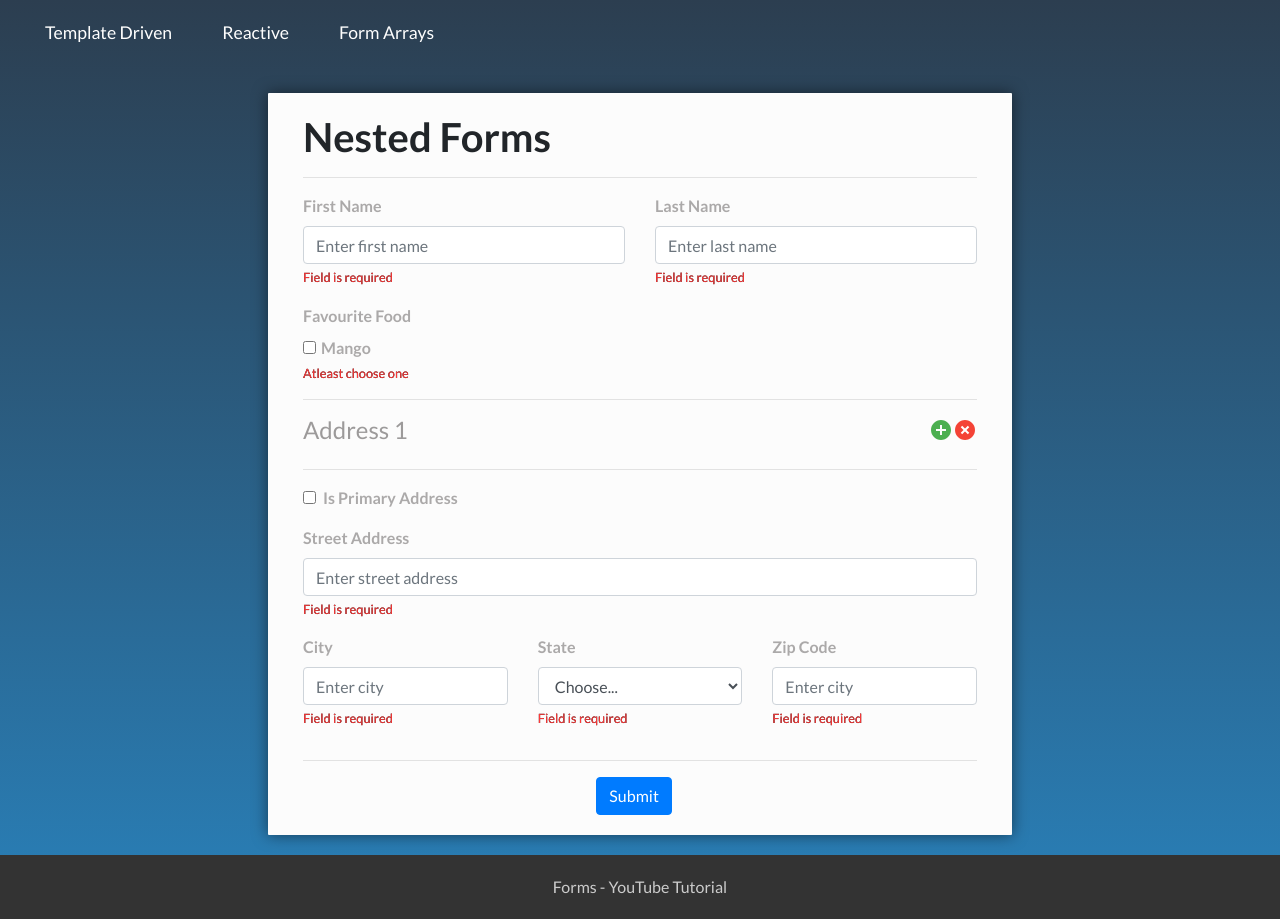
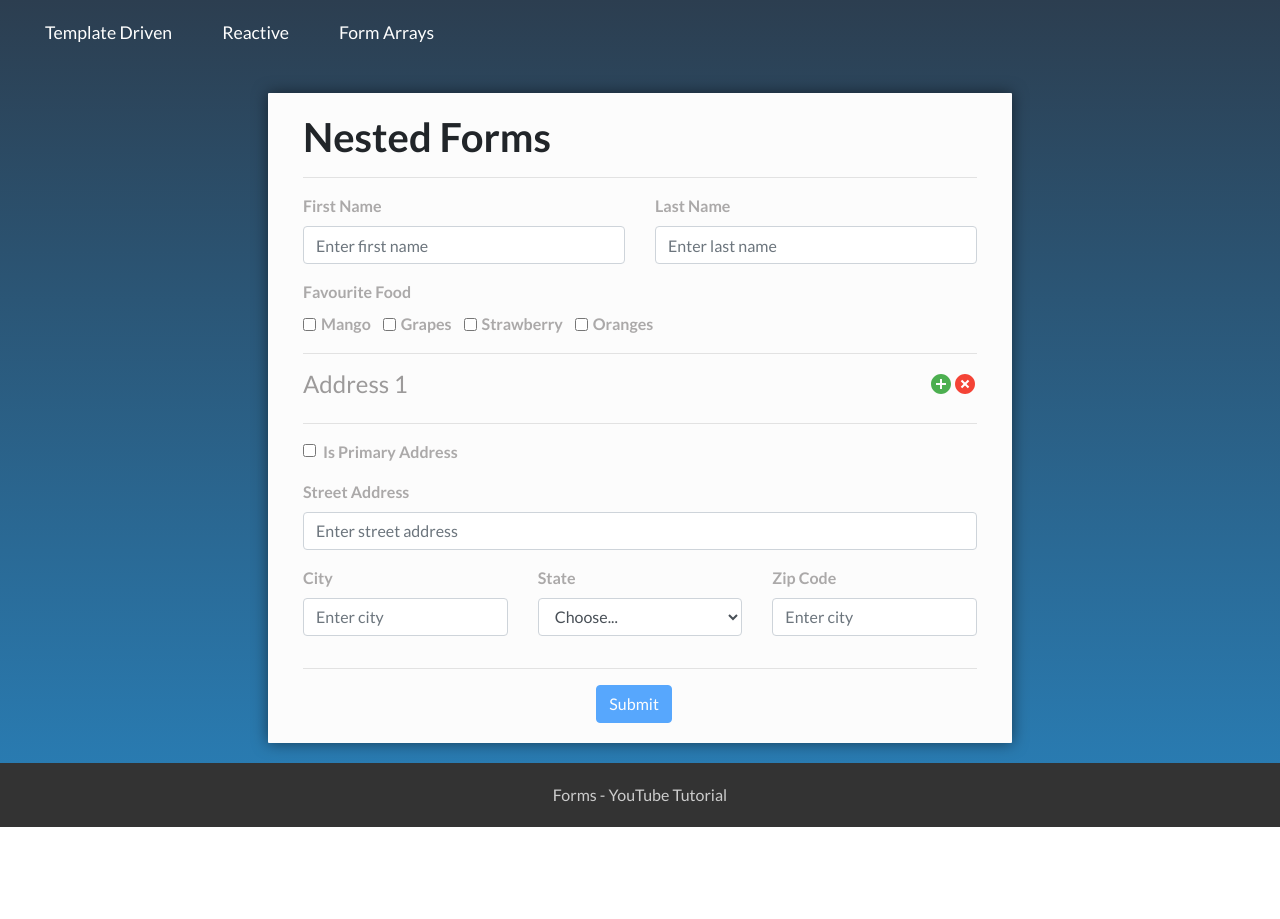
Before and after one commit to Jatin-Madaan/Angular-Forms, an Angular app: page /nested in a window 1280 px wide. After the commit the page ends 827 px from the top, so only its background shows below. Built offline with nearby package versions, Linux system fonts and the light colour scheme; what ngx-highlightjs would draw is missing.

Commit message:
Nested Reactive Form Completed

```diff
--- a/src/app/forms/nested-form/nested-form.component.html
+++ b/src/app/forms/nested-form/nested-form.component.html
@@ -10,7 +10,7 @@
 
   <!-- main form -->
   <div class="row">
-    <form action="" style="width:100%;">
+    <form action="" style="width:100%;" [formGroup]="nestedForm">
       <div class="col">
 
         <!-- personal info -->
@@ -18,27 +18,35 @@
           <div class="col-6">
             <div class="form-group">
               <label for="fnText">First Name</label>
-              <input type="text" class="form-control" id="fnText" placeholder="Enter first name">
-              <small id="fnHelp" class="form-text custom-invalid-feedback">Field is required</small>
+              <input type="text" formControlName="firstName" [ngClass]="{'form-control': true,
+              'is-invalid': firstName.invalid && firstName.touched,
+              'is-valid': firstName.valid}" id="fnText" placeholder="Enter first name">
+              <small id="fnHelp" *ngIf="firstName.errors?.required && firstName.touched" class="form-text custom-invalid-feedback">Field is required</small>
+              <small id="fnHelp" *ngIf="firstName.errors?.minlength && firstName.touched" class="form-text custom-invalid-feedback">Value must contain atleast 2 characters</small>
             </div>
           </div>
           <div class="col-6">
             <div class="form-group">
               <label for="lnText">Last Name</label>
-              <input type="text" class="form-control" id="lnText" placeholder="Enter last name">
-              <small id="fnHelp" class="form-text custom-invalid-feedback">Field is required</small>
+              <input type="text" formControlName="lastName" [ngClass]="{'form-control': true,
+              'is-invalid': lastName.invalid && lastName.touched,
+              'is-valid': lastName.valid}" id="lnText" placeholder="Enter last name">
+              <small id="fnHelp" *ngIf="lastName.invalid && lastName.touched" class="form-text custom-invalid-feedback">Field is required</small>
             </div>
           </div>
           <div class="col-12">
             <div>
               <label for="" class="form-label">Favourite Food</label>
             </div>
-            <div class="form-check form-check-inline">
-              <input class="form-check-input" type="checkbox" id="inlineCheckbox1" value="option1">
-              <label class="form-check-label" for="inlineCheckbox1">Mango</label>
+            <div class="form-check form-check-inline" *ngFor="let control of fruitsArray.controls; let i = index;">
+              <input class="form-check-input" type="checkbox"
+              (change)="getSelectedFruitsValue()"
+              [formControl] = "control"
+              id="inlineCheckbox{{i}}">
+              <label class="form-check-label" for="inlineCheckbox{{i}}">{{fruits[i]}}</label>
             </div>
             <div>
-              <small id="fnHelp" class="form-text custom-invalid-feedback">Atleast choose one</small>
+              <small id="fnHelp" *ngIf="favFruitsError && checkFruitControlsTouched()" class="form-text custom-invalid-feedback">Atleast choose one</small>
             </div>
           </div>
         </div>
@@ -53,24 +61,24 @@
 
 
         <!-- address form portion -->
-        <div class="row">
-          <div class="col-12">
+        <div class="row" formArrayName="address">
+          <div class="col-12" *ngFor="let group of addressArray.controls; let i = index;" [formGroupName]="i">
             <div class="row">
               <div class="col-12">
                 <div class="row">
                   <div class="col-8">
-                    <h4>Address 1</h4>
+                    <h4>Address {{i+1}}</h4>
                   </div>
                   <div class="col-4 control-buttons">
-                    <img src="/assets/icons/add.svg" alt="">
-                    <img src="/assets/icons/remove.svg" alt="" width="24" height="24">
+                    <img src="/assets/icons/add.svg" alt="" (click)="addAddress()">
+                    <img src="/assets/icons/remove.svg" alt="" width="24" height="24" (click)="removeAddress(i)">
                   </div>
                 </div>
                 <hr>
               </div>
               <div class="col-12" style="margin-bottom: 1rem;">
                 <div class="form-check">
-                  <input class="form-check-input" type="checkbox" value="" id="defaultCheck1">
+                  <input class="form-check-input" formControlName="primaryFlg" type="checkbox" value="" id="defaultCheck1">
                   <label class="form-check-label" for="defaultCheck1">
                     Is Primary Address
                   </label>
@@ -79,8 +87,10 @@
               <div class="col-12">
                 <div class="form-group">
                   <label for="addText">Street Address</label>
-                  <input type="text" class="form-control" id="addText" placeholder="Enter street address">
-                  <small class="form-text custom-invalid-feedback">Field is required</small>
+                  <input type="text" formControlName="streetAddress" [ngClass]="{'form-control': true,
+                      'is-invalid': group.controls.streetAddress.invalid && group.controls.streetAddress.touched,
+                      'is-valid': group.controls.streetAddress.valid}" id="addText" placeholder="Enter street address">
+                  <small *ngIf="group.controls.streetAddress.invalid && group.controls.streetAddress.touched" class="form-text custom-invalid-feedback">Field is required</small>
                 </div>
               </div>
               <div class="col-12">
@@ -88,25 +98,32 @@
                   <div class="col">
                     <div class="form-group">
                       <label for="city">City</label>
-                      <input type="text" class="form-control" id="city" placeholder="Enter city">
-                      <small class="form-text custom-invalid-feedback">Field is required</small>
+                      <input type="text" formControlName="city" [ngClass]="{'form-control': true,
+                      'is-invalid': group.controls.city.invalid && group.controls.city.touched,
+                      'is-valid': group.controls.city.valid}" id="city" placeholder="Enter city">
+                      <small *ngIf="group.controls.city.invalid && group.controls.city.touched" class="form-text custom-invalid-feedback">Field is required</small>
                     </div>
                   </div>
                   <div class="col">
                     <div class="form-group">
                       <label for="state">State</label>
-                      <select id="inputState" class="form-control">
-                        <option selected>Choose...</option>
+                      <select id="inputState" formControlName="state" [ngClass]="{'form-control': true,
+                      'is-invalid': group.controls.state.invalid && group.controls.state.touched,
+                      'is-valid': group.controls.state.valid}">
+                        <option selected [ngValue]="null">Choose...</option>
                         <option *ngFor="let item of states" [value]="item">{{item}}</option>
                       </select>
-                      <small class="form-text custom-invalid-feedback">Field is required</small>
+                      <small *ngIf="group.controls.state.invalid && group.controls.state.touched" class="form-text custom-invalid-feedback">Field is required</small>
                     </div>
                   </div>
                   <div class="col">
                     <div class="form-group">
                       <label for="zipcode">Zip Code</label>
-                      <input type="text" class="form-control" id="zipcode" placeholder="Enter city">
-                      <small class="form-text custom-invalid-feedback">Field is required</small>
+                      <input type="text" formControlName="zipcode" [ngClass]="{'form-control': true,
+                      'is-invalid': group.controls.zipcode.invalid && group.controls.zipcode.touched,
+                      'is-valid':  group.controls.zipcode.valid}" id="zipcode" placeholder="Enter city">
+                      <small *ngIf="group.controls.zipcode.errors?.required && group.controls.zipcode.touched" class="form-text custom-invalid-feedback">Field is required</small>
+                      <small *ngIf="group.controls.zipcode.errors?.pattern && group.controls.zipcode.touched" class="form-text custom-invalid-feedback">Value should be 5 digit number.</small>
                     </div>
                   </div>
                 </div>
@@ -125,7 +142,7 @@
         <!-- final action buttons -->
         <div class="row justify-content-center">
           <div class="col-2">
-            <button type="button" class="btn btn-primary">Submit</button>
+            <button type="button" [disabled]="favFruitsError || nestedForm.invalid" (click)="submitHandler()" class="btn btn-primary">Submit</button>
           </div>
         </div>
       </div>
--- a/src/app/forms/nested-form/nested-form.component.ts
+++ b/src/app/forms/nested-form/nested-form.component.ts
@@ -1,4 +1,6 @@
 import { Component, OnInit } from '@angular/core';
+import { FormBuilder, FormGroup, FormArray, Validators, FormControl } from '@angular/forms';
+import { controlNameBinding } from '../../../../node_modules/@angular/forms/src/directives/reactive_directives/form_control_name';
 
 @Component({
   selector: 'app-nested-form',
@@ -9,9 +11,87 @@ export class NestedFormComponent implements OnInit {
 
   states: Array<String> = ['AR', 'AL', 'CA', 'DC'];
   fruits: Array<String> = ['Mango', 'Grapes', 'Strawberry', 'Oranges'];
-  constructor() { }
+  favFruitsError: Boolean = true;
+  selectedFruitValues = [];
+
+  nestedForm: FormGroup;
+  constructor(private _fb: FormBuilder) { }
 
   ngOnInit() {
+    this.nestedForm = this._fb.group({
+      firstName: [null, [Validators.required, Validators.minLength(2)]],
+      lastName: [null, Validators.required],
+      favFruits: this.addFruitsControls(),
+      address: this._fb.array([this.addAddressGroup()])
+    });
   }
 
+  addFruitsControls() {
+    const arr = this.fruits.map(item => {
+      return this._fb.control(false);
+    });
+
+    return this._fb.array(arr);
+  }
+
+  addAddressGroup() {
+    return this._fb.group({
+      primaryFlg: [],
+      streetAddress: [null, Validators.required],
+      city: [null, Validators.required],
+      state: [null, Validators.required],
+      zipcode: [null, [Validators.required, Validators.pattern('^[0-9]{5}$')]]
+    });
+  }
+
+  addAddress() {
+    this.addressArray.push(this.addAddressGroup());
+  }
+  removeAddress(index) {
+    this.addressArray.removeAt(index);
+  }
+  get addressArray() {
+    return <FormArray>this.nestedForm.get('address');
+  }
+
+  get fruitsArray() {
+    return <FormArray>this.nestedForm.get('favFruits');
+  }
+  get firstName() {
+    return this.nestedForm.get('firstName');
+  }
+
+  get lastName() {
+    return this.nestedForm.get('lastName');
+  }
+
+  checkFruitControlsTouched() {
+    let flg = false;
+    this.fruitsArray.controls.forEach(control => {
+      if (control.touched) {
+        flg = true;
+      }
+    });
+
+    return flg;
+  }
+
+  getSelectedFruitsValue() {
+    this.selectedFruitValues = [];
+    this.fruitsArray.controls.forEach((control, i) => {
+      if (control.value) {
+        this.selectedFruitValues.push(this.fruits[i]);
+      }
+    });
+
+    this.favFruitsError =  this.selectedFruitValues.length > 0 ? false : true;
+  }
+
+  submitHandler() {
+    const newItem = this.selectedFruitValues;
+    if (this.nestedForm.valid && this.favFruitsError) {
+      console.log({...this.nestedForm.value, newItem});
+    }
+
+  }
 }
--- a/src/app/forms/template-sample/template-sample.component.html
+++ b/src/app/forms/template-sample/template-sample.component.html
@@ -142,7 +142,7 @@
         <!-- final action buttons -->
         <div class="row justify-content-center">
           <div class="col-2">
-            <button type="button" class="btn btn-primary" (click)="submitHandler(myForm)" [disabled]="!myForm.form.valid">Submit</button>
+            <button type="button" class="btn btn-outline-success" (click)="submitHandler(myForm)" [disabled]="!myForm.form.valid">Submit</button>
           </div>
         </div>
       </div>
```
